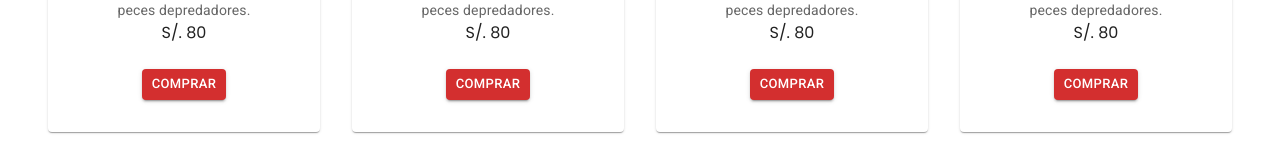
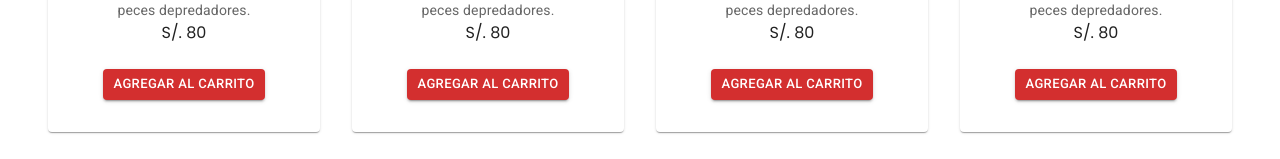
Before and after one commit to yahacoral/APescar-YahairaCollado, a React (Create React App) app: page / in a window 1280 px wide. Shown: the part 1289-1448 px from the top of the page. Built offline with nearby package versions, Linux system fonts and the light colour scheme.

Commit message:
Modify button in component

```diff
--- a/src/Components/ProductCart.jsx
+++ b/src/Components/ProductCart.jsx
@@ -34,7 +34,7 @@ export default function ProductCart({title, description, price, image}) {
                 </Typography>
             </CardContent>
             <CardActions style={{paddingBottom:'2rem'}}>
-                <Button size="small" color="error" variant="contained" style={shopButton.theme} >Comprar</Button>
+                <Button size="small" color="error" variant="contained" style={shopButton.theme} >Agregar al carrito</Button>
             </CardActions>
         </Card>
     </>
```
